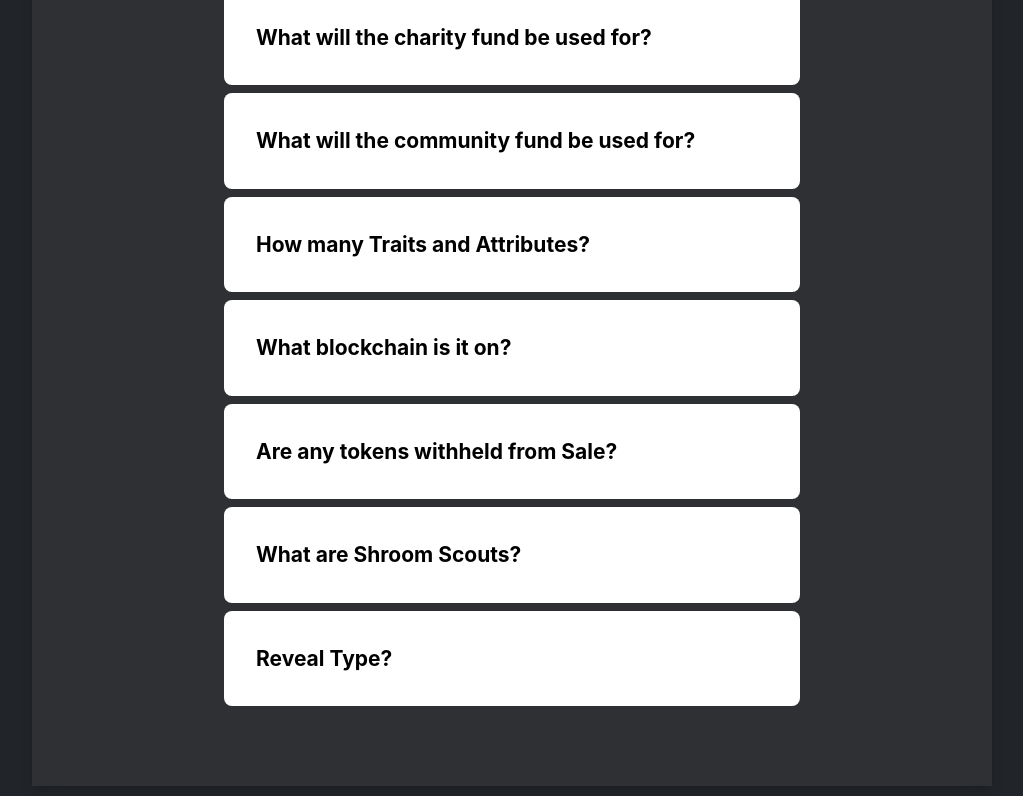
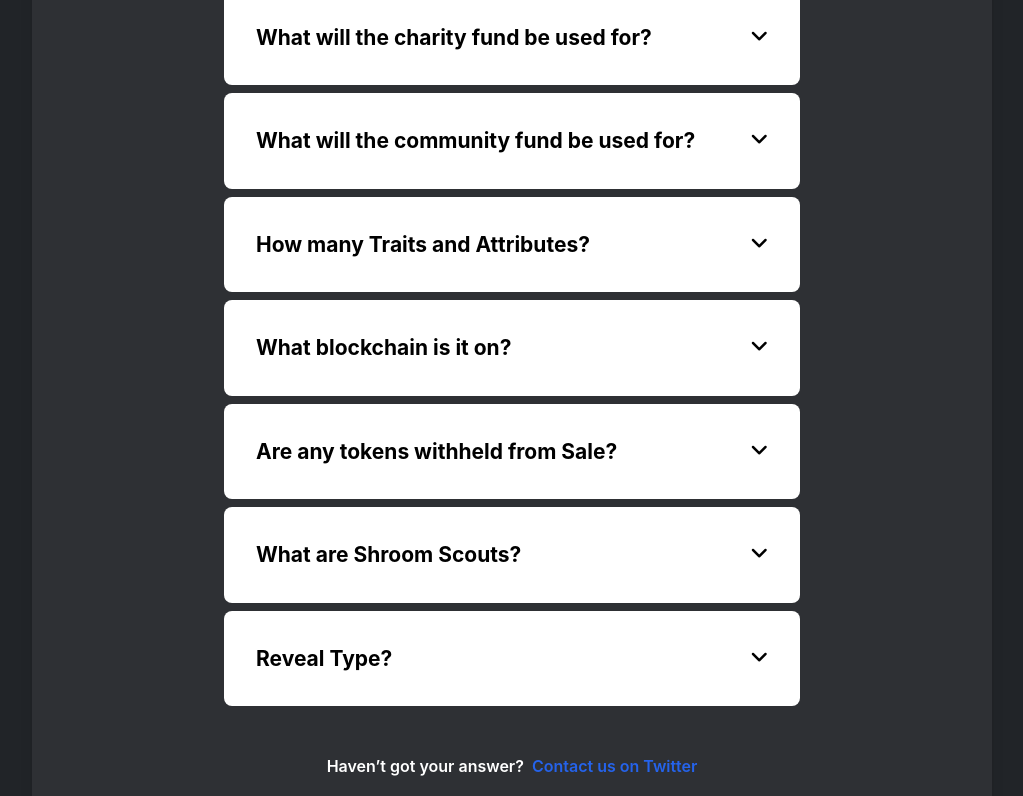
Before and after one commit to wwdfdo/magic-mushroom, a React (Create React App) app: page / in a window 1280 px wide. Shown: the part 7784-8580 px from the top of the page, without its empty margins (128-1151 px from the left). Built offline with nearby package versions, Linux system fonts and the light colour scheme.

Commit message:
question section complete without animation

```diff
--- /dev/null
+++ b/src/components/Questions/QsectionAccordion.jsx
@@ -0,0 +1,42 @@
+import React from "react";
+import { useState } from "react";
+
+const QsectionAccordion = ({ QuestionArray }) => {
+  const [visibleAccordionId, setVisibleAccordionId] = useState(null);
+  return (
+    <>
+      {QuestionArray.map((Question) => (
+        <div key={Question.id} className="w-3/5 bg-white px-8 py-8 rounded-lg">
+          <div
+            className="flex justify-between"
+            onClick={() =>
+              setVisibleAccordionId(
+                visibleAccordionId === Question.id ? null : Question.id
+              )
+            }
+          >
+            <h3 className="text-[1.3125rem] font-bold">{Question.qtitle}</h3>
+            <span className="text-xl">
+              <i
+                className={`fa-solid ${
+                  visibleAccordionId === Question.id
+                    ? "fa-angle-up"
+                    : "fa-angle-down"
+                } `}
+              ></i>
+            </span>
+          </div>
+          <div
+            className={`${
+              visibleAccordionId === Question.id ? "" : "hidden"
+            } mt-8`}
+          >
+            <p className="text-[#13151cb3] font-bold">{Question.answer}</p>
+          </div>
+        </div>
+      ))}
+    </>
+  );
+};
+
+export default QsectionAccordion;
--- /dev/null
+++ b/src/components/Questions/QsectionFooter.jsx
@@ -0,0 +1,16 @@
+import React from "react";
+
+const QsectionFooter = () => {
+  return (
+    <div className="mt-10">
+      <p className="text-white font-semibold">
+        Haven’t got your answer?
+        <span className="ml-2 text-blue-600">
+          <a href="">Contact us on Twitter</a>
+        </span>
+      </p>
+    </div>
+  );
+};
+
+export default QsectionFooter;
--- /dev/null
+++ b/src/components/Questions/QsectionTitle.jsx
@@ -0,0 +1,20 @@
+import React from "react";
+
+const QsectionTitle = () => {
+  return (
+    <div className="flex flex-col gap-10">
+      <div>
+        <h2 className="text-white text-5xl font-bold">
+          Frequently Asked Questions
+        </h2>
+      </div>
+      <div className="text-center mb-10">
+        <p className="text-white text-xl font-semibold">
+          Any questions you have we are here to answer.
+        </p>
+      </div>
+    </div>
+  );
+};
+
+export default QsectionTitle;
--- a/src/components/Questions/QuestionSection.jsx
+++ b/src/components/Questions/QuestionSection.jsx
@@ -1,42 +1,16 @@
 import React from "react";
 import { QuestionArray } from "../../arrays/questionsArray";
 import { useState } from "react";
+import QsectionTitle from "./QsectionTitle";
+import QsectionFooter from "./QsectionFooter";
+import QsectionAccordion from "./QsectionAccordion";
 
 const QuestionSection = () => {
-  const [visibleAccordionId, setVisibleAccordionId] = useState(null);
-
   return (
     <div className="flex flex-col bg-[#2e3034] py-20 w-3/4 shadow-lg mx-auto items-center gap-2 mt-10">
-      <div className="flex flex-col gap-10">
-        <div>
-          <h2 className="text-white text-5xl font-bold">
-            Frequently Asked Questions
-          </h2>
-        </div>
-        <div className="text-center mb-10">
-          <p className="text-white text-xl font-semibold">
-            Any questions you have we are here to answer.
-          </p>
-        </div>
-      </div>
-      {QuestionArray.map((Question) => (
-        <div key={Question.id} className="w-3/5 bg-white px-8 py-8 rounded-lg">
-          <div
-            onClick={() =>
-              setVisibleAccordionId(
-                visibleAccordionId === Question.id ? null : Question.id
-              )
-            }
-          >
-            <h3 className="text-[1.3125rem] font-bold">{Question.qtitle}</h3>
-          </div>
-          <div
-            className={`${visibleAccordionId === Question.id ? "" : "hidden"}`}
-          >
-            <p>{Question.answer}</p>
-          </div>
-        </div>
-      ))}
+      <QsectionTitle />
+      <QsectionAccordion QuestionArray={QuestionArray} />
+      <QsectionFooter />
     </div>
   );
 };
```
